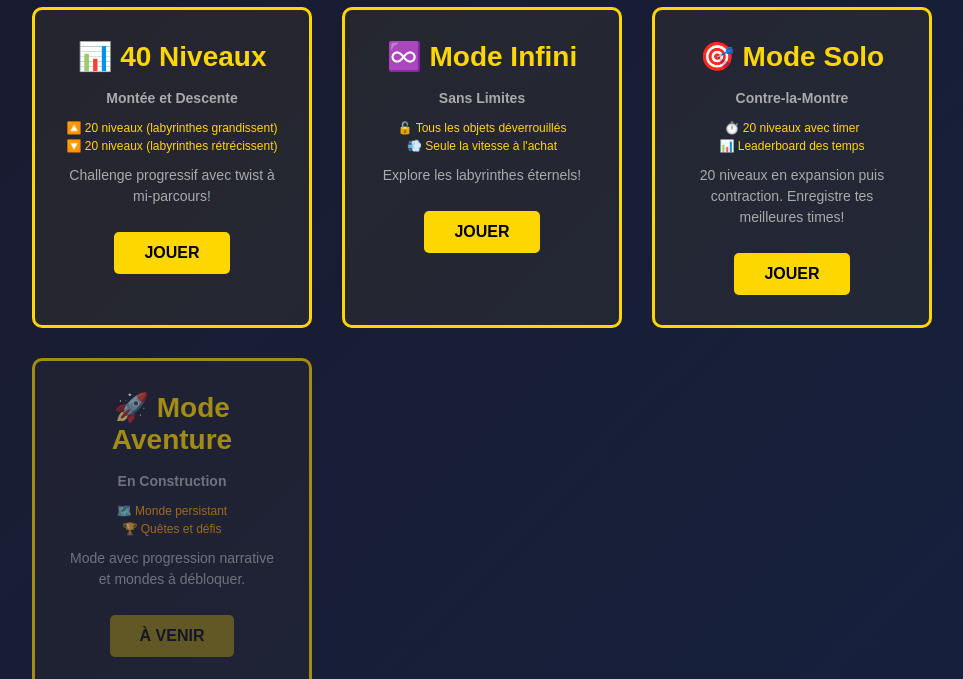
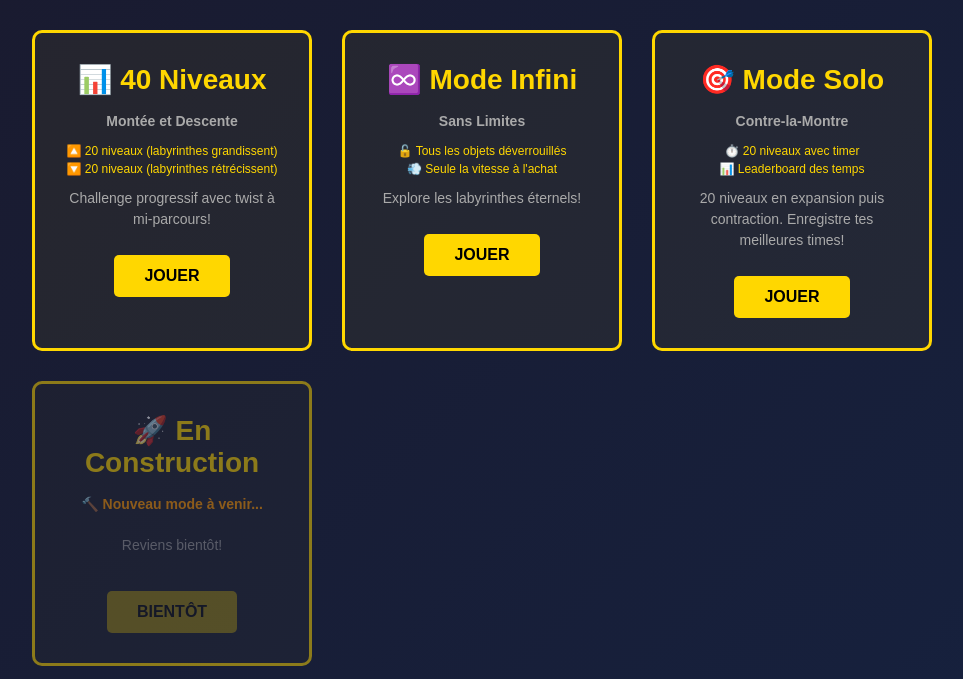
Before and after one commit to dadouman/jeu-1-io, a website: page public/index.html in a window 1280 px wide. Shown: the part 121-800 px from the top of the page, without its empty margins (158-1121 px from the left). Drawn offline with nearby package versions, Linux system fonts and the light colour scheme.

Commit message:
UI: Update coming soon mode - generic construction placeholder
- Changed from 'Mode Aventure' to generic 'En Construction'
- Simplified description: just shows it's coming soon
- Reduced opacity and disabled button
- Generic message: ' Nouveau mode à venir...' and 'Reviens bientôt!'

```diff
--- a/public/index.html
+++ b/public/index.html
@@ -56,15 +56,13 @@
             </div>
 
             <!-- Mode En Construction -->
-            <div class="mode-card" style="opacity: 0.6; cursor: not-allowed;">
-                <h2>🚀 Mode Aventure</h2>
-                <p><strong>En Construction</strong></p>
-                <p style="color: #FF9900; font-size: 12px;">
-                    🗺️ Monde persistant<br>
-                    🏆 Quêtes et défis
+            <div class="mode-card" style="opacity: 0.5; cursor: not-allowed;">
+                <h2>🚀 En Construction</h2>
+                <p style="color: #FF9900; font-size: 14px; font-weight: bold;">
+                    🔨 Nouveau mode à venir...
                 </p>
-                <p>Mode avec progression narrative et mondes à débloquer.</p>
-                <button onclick="alert('Mode en construction! 🔨')" style="opacity: 0.5; cursor: not-allowed;">À VENIR</button>
+                <p style="margin: 20px 0; color: #999;">Reviens bientôt!</p>
+                <button onclick="alert('Mode en construction!')" style="opacity: 0.5; cursor: not-allowed;">BIENTÔT</button>
             </div>
         </div>
     </div>
```
